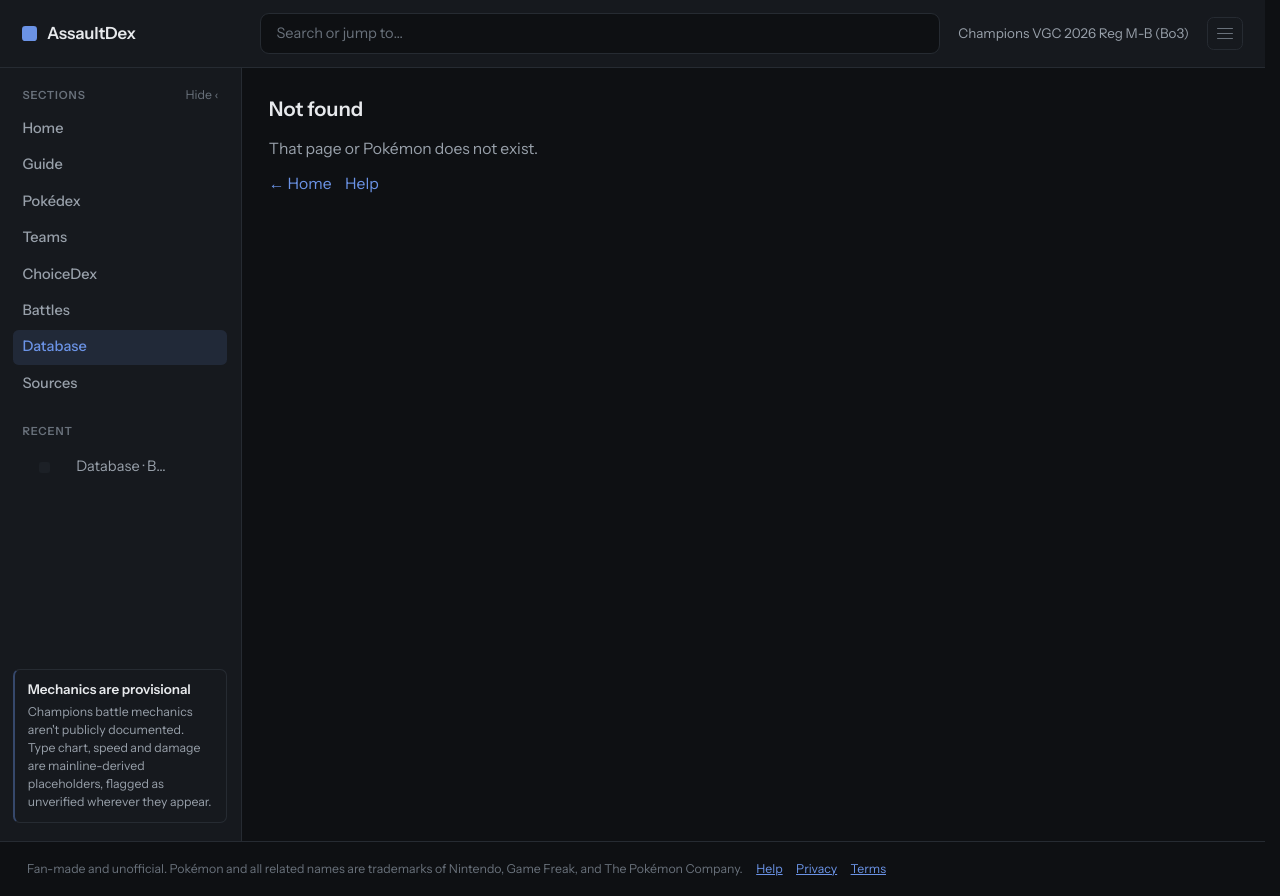
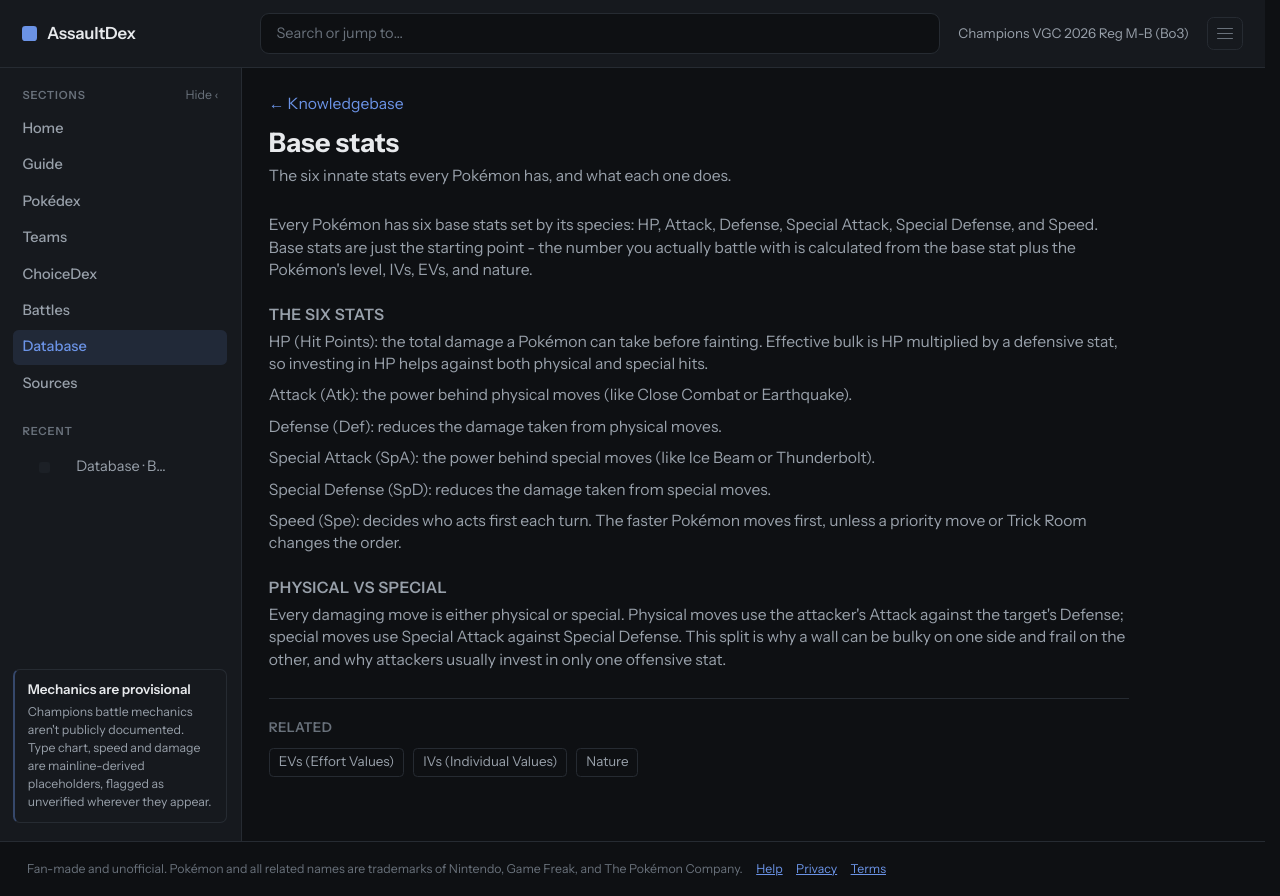
Before and after one commit to toysoldi3r/assaultdex, a Next.js app: page /database/knowledgebase/base-stats in a window 1280 px wide. Before the commit this address had no page. Built offline with nearby package versions, Linux system fonts and the light colour scheme.

Commit message:
Implement Knowledgebase entry page with metadata

```diff
--- /dev/null
+++ b/src/app/database/knowledgebase/[slug]/page.tsx
@@ -0,0 +1,71 @@
+import Link from "next/link";
+import { notFound } from "next/navigation";
+import { KB_ENTRIES, getKbEntry, kbTitle } from "@/data/knowledgebase";
+
+export function generateStaticParams() {
+  return KB_ENTRIES.map((e) => ({ slug: e.slug }));
+}
+
+export async function generateMetadata({ params }: { params: Promise<{ slug: string }> }) {
+  const { slug } = await params;
+  const entry = getKbEntry(slug);
+  return entry
+    ? { title: entry.title, description: entry.summary }
+    : { title: "Knowledgebase", description: "Competitive building-block explainers." };
+}
+
+export default async function KnowledgebaseEntryPage({
+  params,
+}: {
+  params: Promise<{ slug: string }>;
+}) {
+  const { slug } = await params;
+  const entry = getKbEntry(slug);
+  if (!entry) notFound();
+
+  return (
+    <div className="space-y-6">
+      <div>
+        <Link href="/database/knowledgebase" className="text-sm text-amber-400 hover:underline">
+          &larr; Knowledgebase
+        </Link>
+        <h1 className="mt-2 text-2xl font-bold">{entry.title}</h1>
+        <p className="mt-1 max-w-3xl text-sm text-slate-400">{entry.summary}</p>
+      </div>
+
+      <div className="space-y-5">
+        {entry.sections.map((s, i) => (
+          <section key={i} className="max-w-3xl">
+            {s.heading && (
+              <h2 className="mb-1 text-sm font-semibold uppercase tracking-wide text-slate-400">
+                {s.heading}
+              </h2>
+            )}
+            <div className="space-y-2 text-sm text-slate-300">
+              {s.body.map((p, j) => (
+                <p key={j}>{p}</p>
+              ))}
+            </div>
+          </section>
+        ))}
+      </div>
+
+      {entry.related && entry.related.length > 0 && (
+        <div className="max-w-3xl border-t border-slate-800 pt-4">
+          <span className="text-xs font-semibold uppercase tracking-wide text-slate-500">Related</span>
+          <div className="mt-2 flex flex-wrap gap-2">
+            {entry.related.map((r) => (
+              <Link
+                key={r}
+                href={`/database/knowledgebase/${r}`}
+                className="rounded border border-slate-700 px-2 py-1 text-xs text-slate-300 hover:border-amber-500"
+              >
+                {kbTitle(r)}
+              </Link>
+            ))}
+          </div>
+        </div>
+      )}
+    </div>
+  );
+}
```
